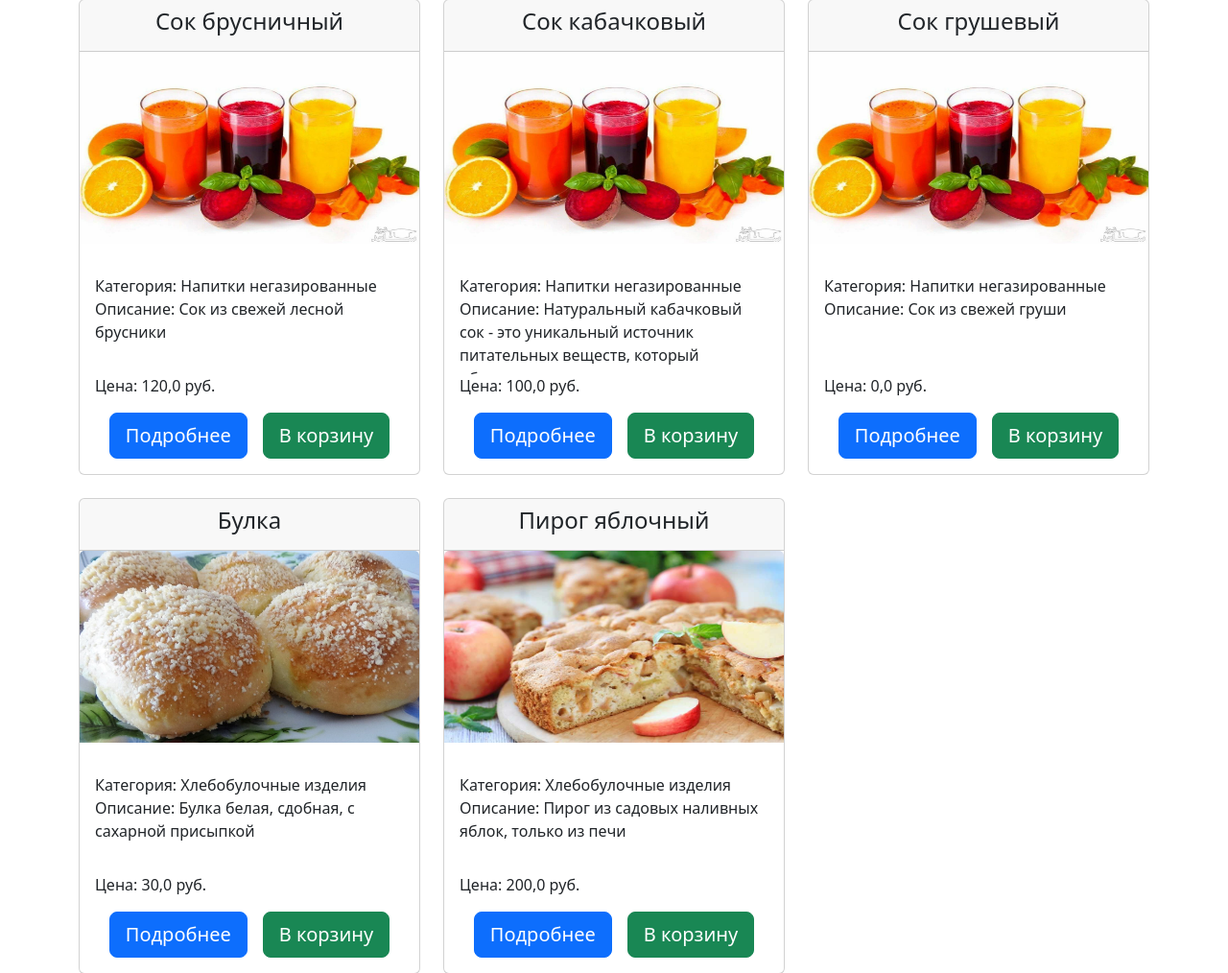
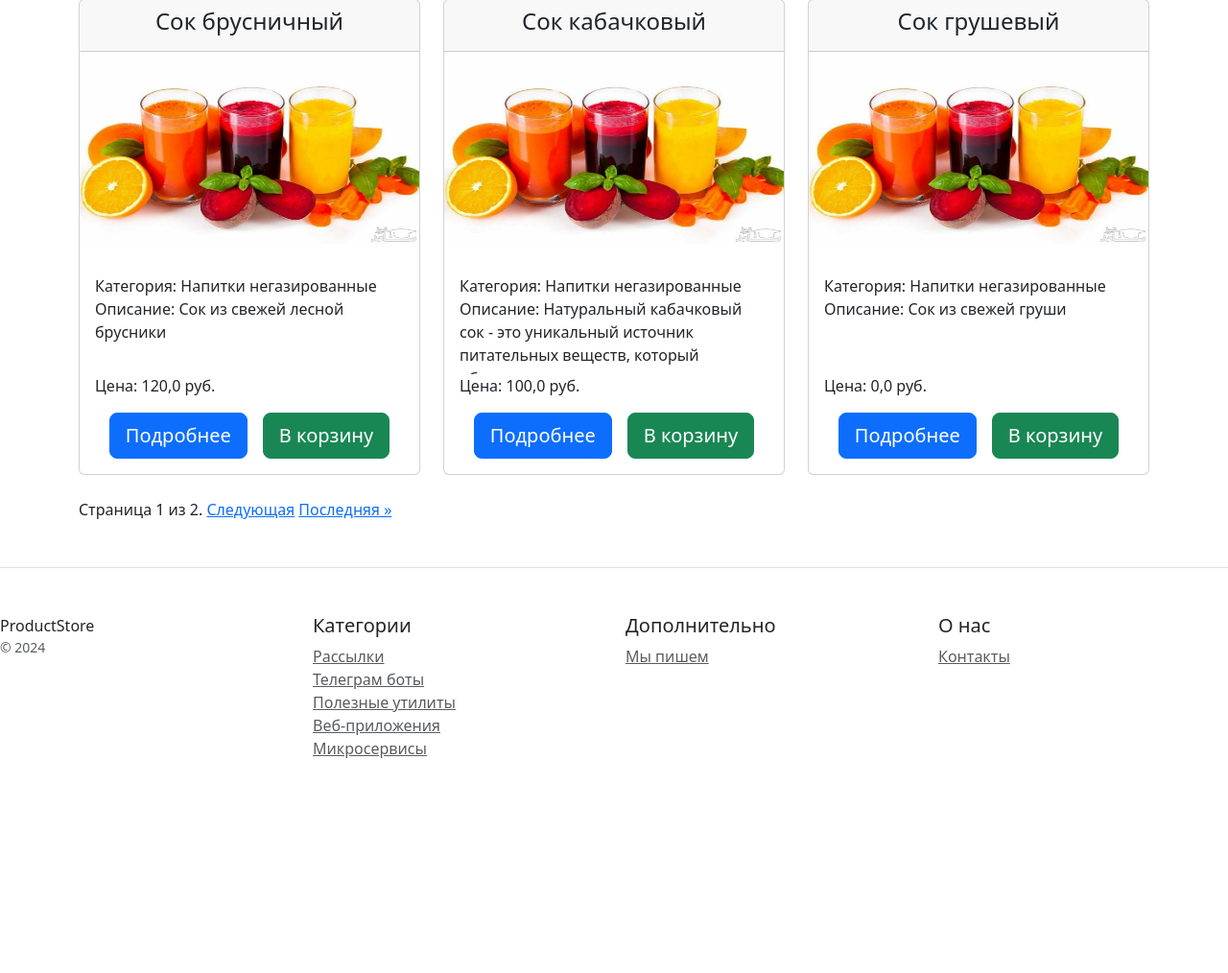
Before and after one commit to Kirill8769/django_homework_2, a Django app: page / in a window 1280 px wide. Shown: the part 767-1781 px from the top of the page at 96% size. After the commit the page ends 1557 px from the top, so only its background shows below. Run offline with Django 5.2, Linux system fonts and the light colour scheme; data comes from the database, SQL or seed files in the repository; some libraries are stand-ins or nearby versions.

Commit message:
add paginator

```diff
--- a/catalog/admin.py
+++ b/catalog/admin.py
@@ -1,6 +1,6 @@
 from django.contrib import admin
 
-from .models import Product, Category, Contact
+from .models import Category, Contact, Product
 
 
 @admin.register(Product)
--- a/catalog/management/commands/input_data.py
+++ b/catalog/management/commands/input_data.py
@@ -3,7 +3,7 @@
 
 from django.core.management.base import BaseCommand
 
-from catalog.models import Category, Product, Contact
+from catalog.models import Category, Contact, Product
 from config import settings
 
 
--- a/catalog/templates/catalog/index.html
+++ b/catalog/templates/catalog/index.html
@@ -26,4 +26,21 @@
     </div>
     {% endfor %}
 </div>
+<div class="pagination">
+    <span class="step-links">
+        {% if object_list.has_previous %}
+            <a href="?page=1">&laquo; Первая</a>
+            <a href="?page={{ object_list.previous_page_number }}">Предыдущая</a>
+        {% endif %}
+
+        <span class="current">
+            Страница {{ object_list.number }} из {{ object_list.paginator.num_pages }}.
+        </span>
+
+        {% if object_list.has_next %}
+            <a href="?page={{ object_list.next_page_number }}">Следующая</a>
+            <a href="?page={{ object_list.paginator.num_pages }}">Последняя &raquo;</a>
+        {% endif %}
+    </span>
+</div>
 {% endblock %}
--- a/catalog/templatetags/my_tags.py
+++ b/catalog/templatetags/my_tags.py
@@ -8,4 +8,4 @@
     if img:
         return f'/media/{img}'
     else:
-        return f'/static/no_photo.jpg'
+        return '/static/no_photo.jpg'
--- a/catalog/urls.py
+++ b/catalog/urls.py
@@ -1,6 +1,6 @@
 from django.urls import path
 
-from catalog import views, apps
+from catalog import apps, views
 
 app_name = apps.CatalogConfig.name
 
--- a/catalog/views.py
+++ b/catalog/views.py
@@ -1,11 +1,21 @@
-from django.shortcuts import render, get_object_or_404
+from django.core.paginator import EmptyPage, PageNotAnInteger, Paginator
+from django.shortcuts import get_object_or_404, render
 
-from .models import Product, Contact, Category
+from .models import Category, Contact, Product
 
 
 def index(request):
+    product_list = Product.objects.all()
+    paginator = Paginator(product_list, 6)
+    page = request.GET.get('page')
+    try:
+        products = paginator.page(page)
+    except PageNotAnInteger:
+        products = paginator.page(1)
+    except EmptyPage:
+        products = paginator.page(paginator.num_pages)
     context = {
-        'object_list': Product.objects.all(),
+        'object_list': products,
         'title': 'Главная',
     }
     return render(request, 'catalog/index.html', context)
--- a/config/urls.py
+++ b/config/urls.py
@@ -14,10 +14,11 @@
     1. Import the include() function: from django.urls import include, path
     2. Add a URL to urlpatterns:  path('blog/', include('blog.urls'))
 """
-from config import settings
 from django.conf.urls.static import static
 from django.contrib import admin
-from django.urls import path, include
+from django.urls import include, path
+
+from config import settings
 
 urlpatterns = [
     path('admin/', admin.site.urls),
```
Also changed, not shown: pyproject.toml (+7 -0 lines), 2 other files.
